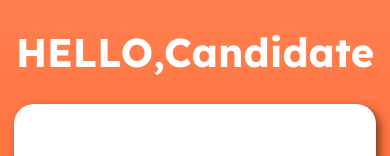
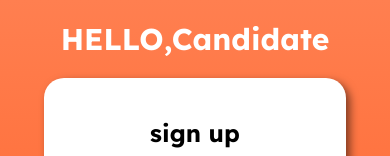
Before and after one commit to Natnicha24/my-portfolio, a website: page register/main.html in a window 390 px wide. Shown: the top 156 px of the page. Drawn offline with Linux system fonts and the light colour scheme.

Commit message:
responsive register

```diff
--- a/register/main.css
+++ b/register/main.css
@@ -270,3 +270,16 @@ h3 {
     }
 
 }
+
+@media (max-width:419.200px) {
+    #title{
+        font-size: 30px;
+    }
+    #labelnamecon{
+        display: none;
+    }
+    #block{
+        padding: 20px;
+        margin: auto
+    }
+}
```
